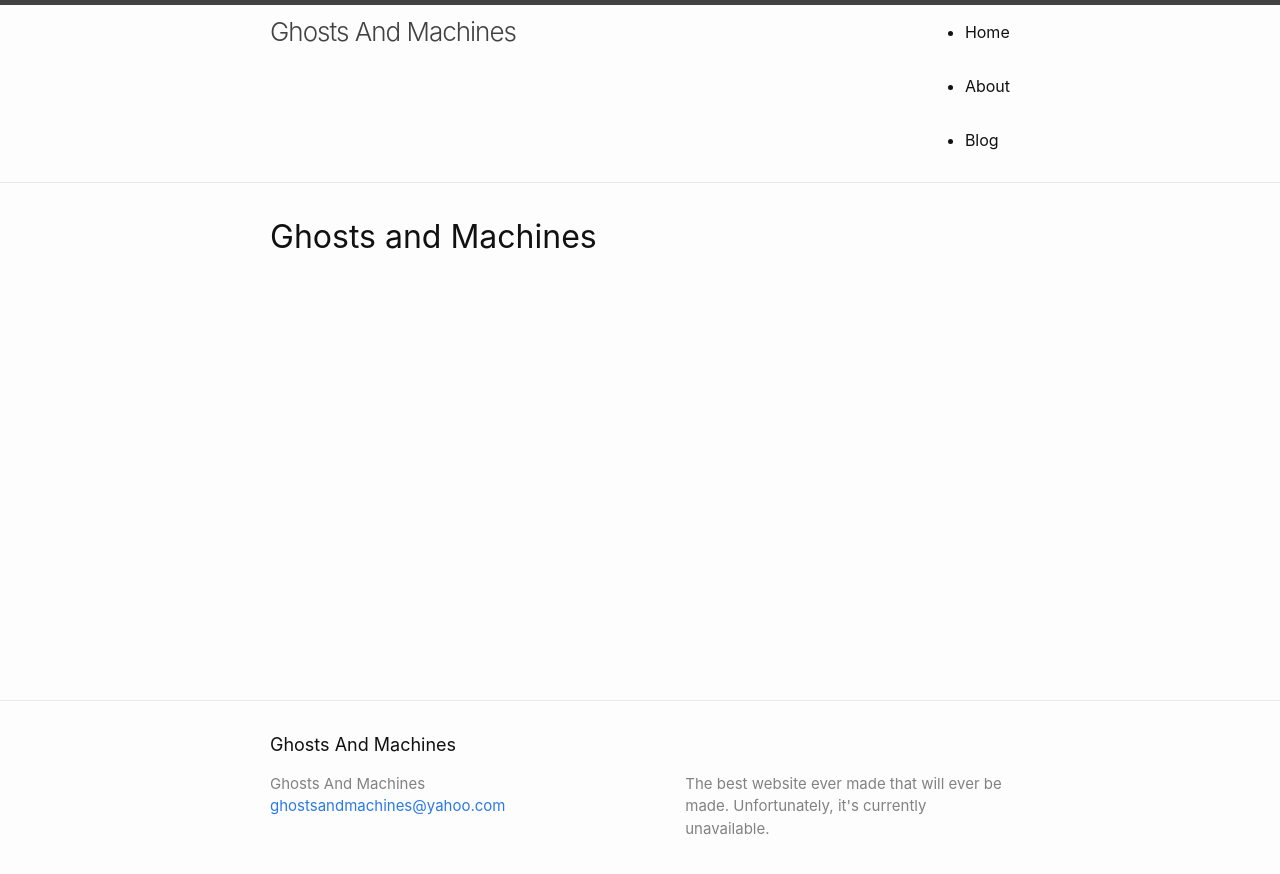
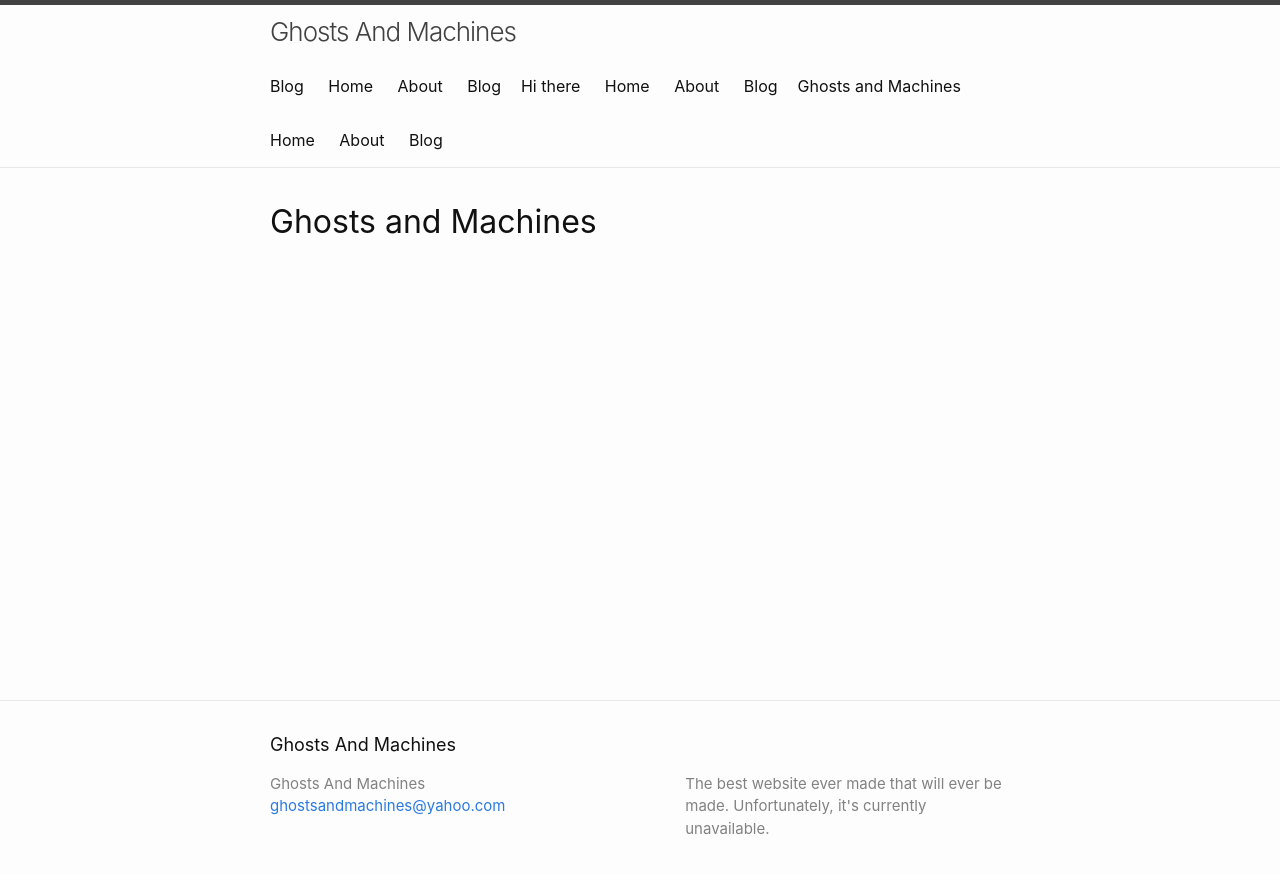
Before and after one commit to ghostsandmachines/ghostsandmachines.github.io, a Jekyll site: the page built from index.html, in a window 1280 px wide. Shown: the top 874 px of the page. Built offline with Jekyll 4.4.1, drawn with Linux system fonts in a browser that asks for light colours.

Commit message:
navigator

```diff
--- a/_includes/header.html
+++ b/_includes/header.html
@@ -16,11 +16,17 @@
           </span>
         </label>
 
-        <ul>
-            <li><a class="page-link" href="/">Home</a></li>
-            <li><a class="page-link" href="/about">About</a></li>
-            <li><a class="page-link" href="/blog">Blog</a></li>
-        </ul>
+          <div class="trigger">
+          {%- for path in page_paths -%}
+            {%- assign my_page = site.pages | where: "path", path | first -%}
+            {%- if my_page.title -%}
+            <a class="page-link" href="{{ my_page.url | relative_url }}">{{ my_page.title | escape }}</a>
+            <a class="page-link" href="/">Home</a>
+            <a class="page-link" href="/about">About</a>
+            <a class="page-link" href="/blog">Blog</a>
+            {%- endif -%}
+          {%- endfor -%}
+        </div>
 
       </nav>
     {%- endif -%}
```
